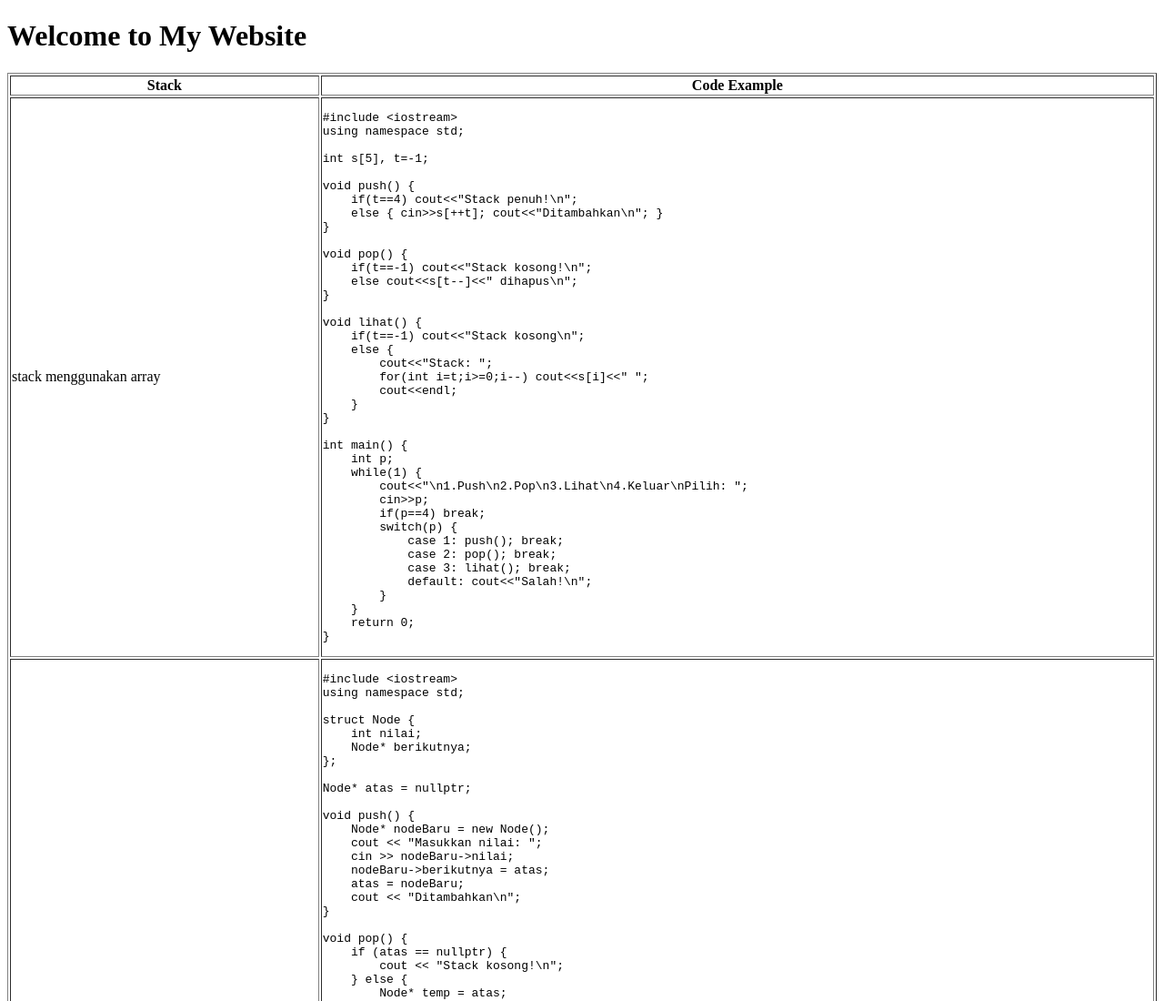
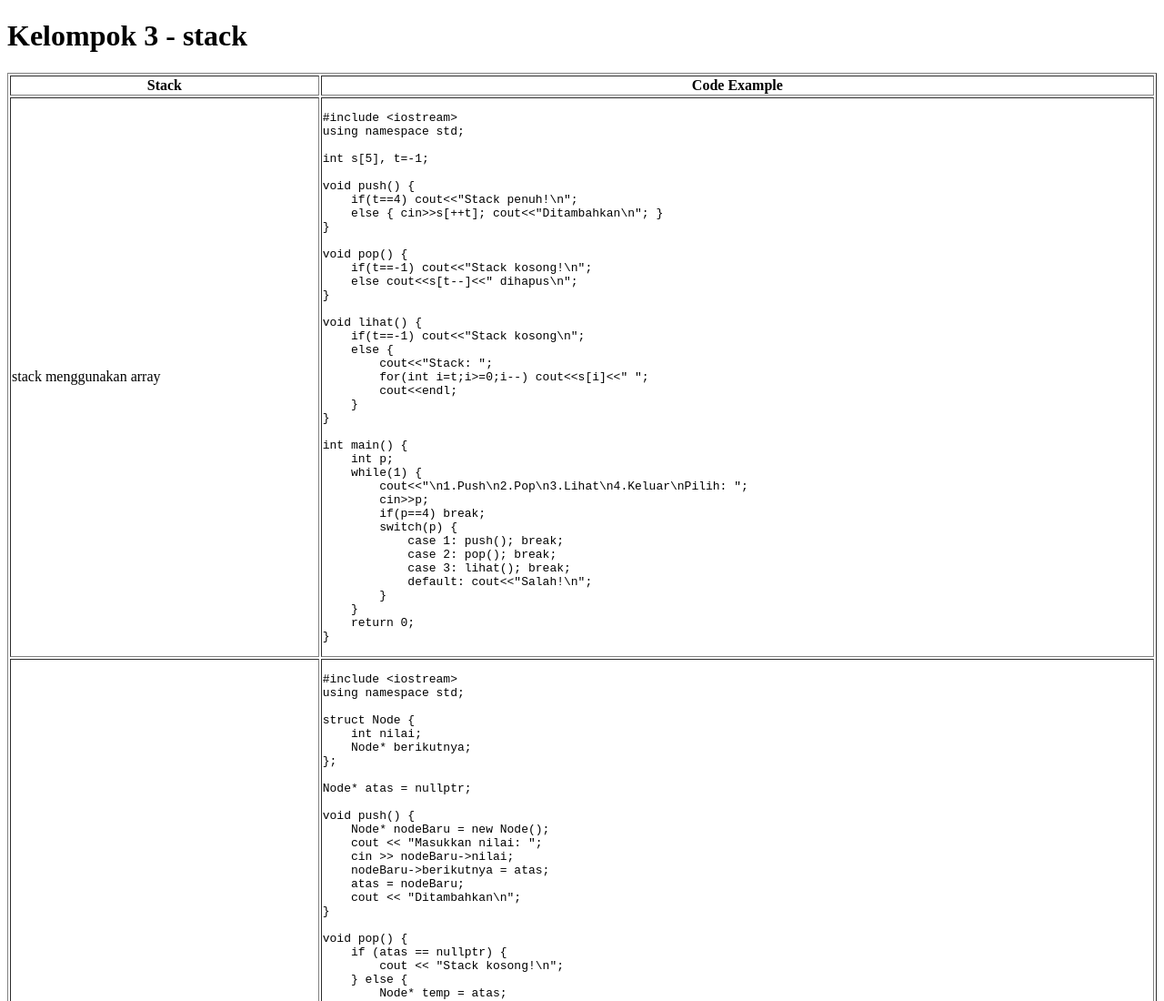
Before and after one commit to lolipop0221/ro, a plain HTML site: page index.html in a window 1280 px wide. Shown: the top 1100 px of the page at 91% size. Drawn offline with Linux system fonts and the light colour scheme.

Commit message:
Update index.html

```diff
--- a/index.html
+++ b/index.html
@@ -7,7 +7,7 @@
 </head>
 <body>
     <header>
-        <h1>Welcome to My Website</h1>
+        <h1>Kelompok 3 - stack </h1>
     </header>
 
     <main>
```
